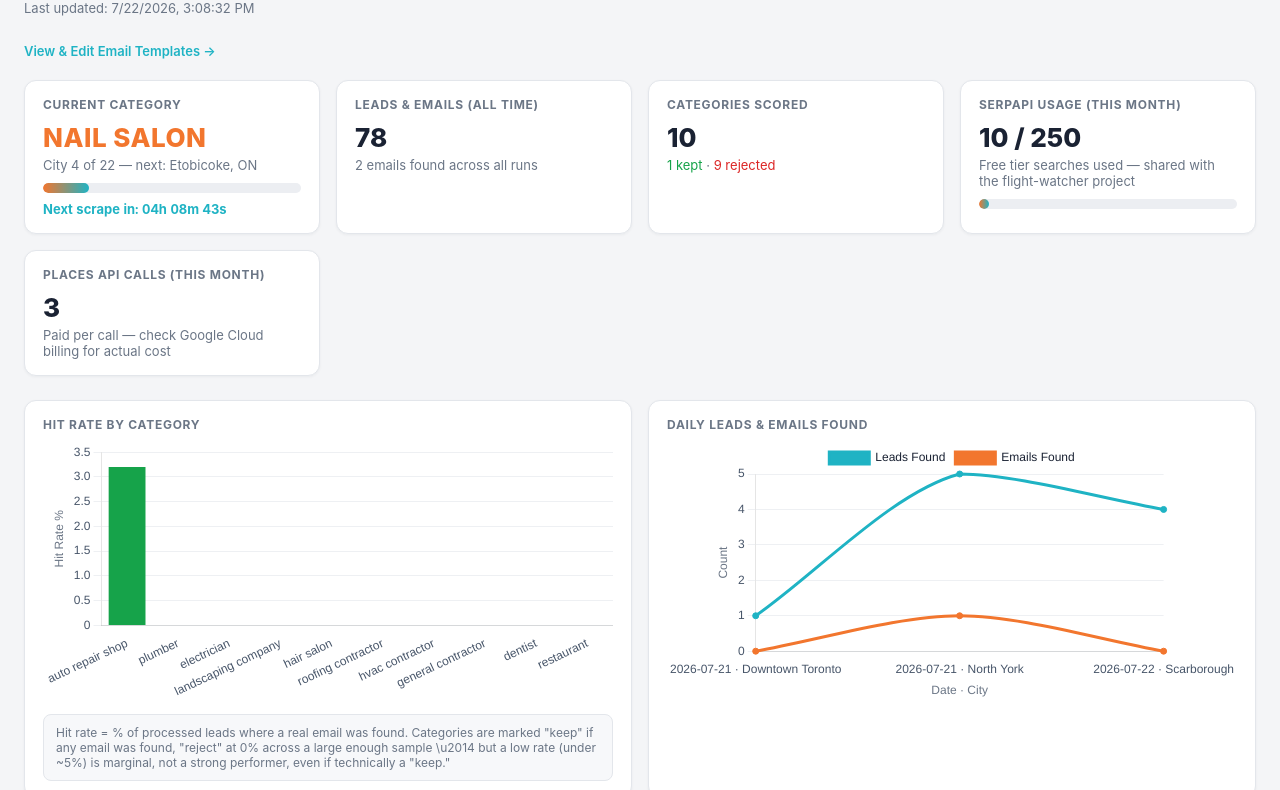
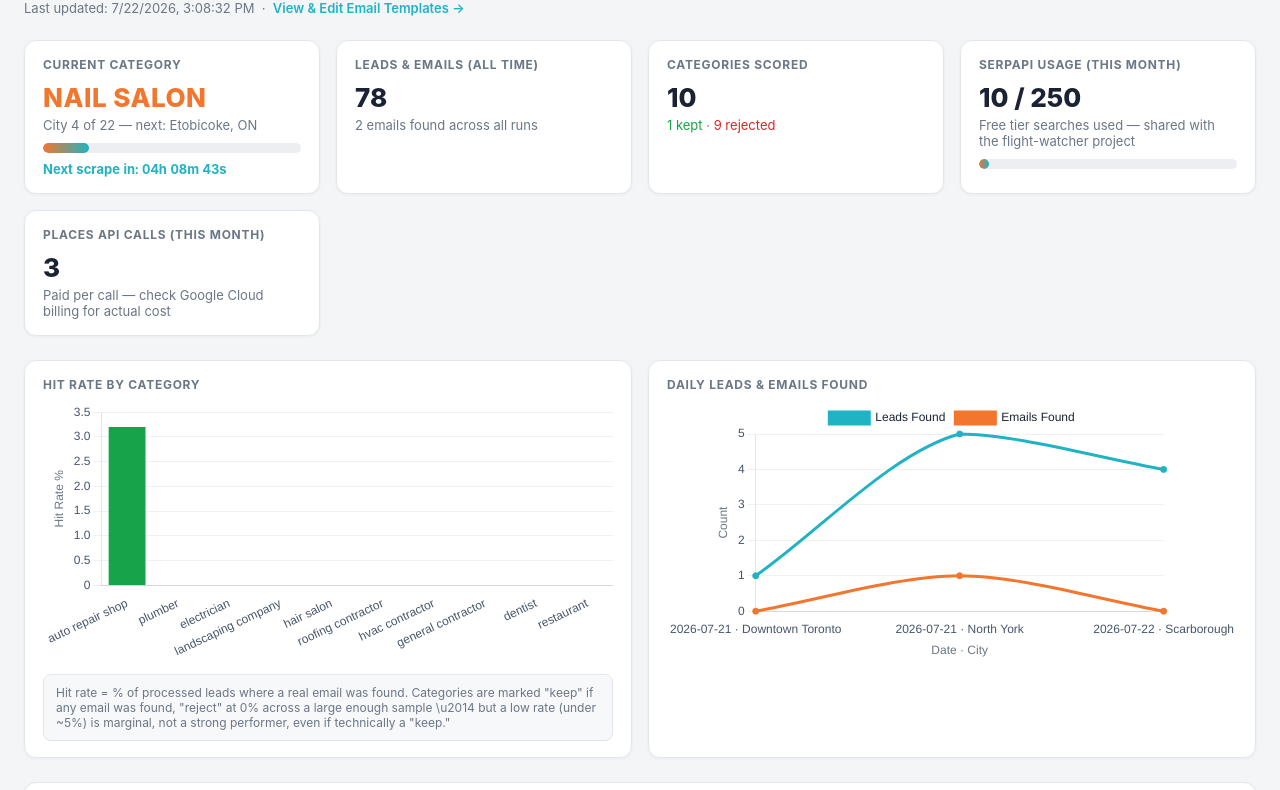
Before and after one commit to ZeroTouchAI/outreach-lead-scraper, a website: page index.html in a window 1280 px wide. Shown: the part 75-865 px from the top of the page. Drawn offline with nearby package versions, Linux system fonts and the light colour scheme.

Commit message:
chore: move templates link inline with last-updated timestamp

```diff
--- a/index.html
+++ b/index.html
@@ -52,8 +52,7 @@
     <div class="brand-sub">No-Website Lead Radar</div>
   </div>
 </div>
-<div class="subtitle" id="lastUpdated">Loading...</div>
-<div style="margin-bottom:20px;"><a href="templates.html" style="font-size:13px; color:#1fb3c4; text-decoration:none; font-weight:600;">View &amp; Edit Email Templates &rarr;</a></div>
+<div class="subtitle" id="lastUpdated">Loading... &nbsp;&middot;&nbsp; <a href="templates.html" style="color:#1fb3c4; text-decoration:none; font-weight:600;">View &amp; Edit Email Templates &rarr;</a></div>
 
 <div class="grid" id="statusCards"></div>
 
@@ -98,9 +97,10 @@ async function loadDashboard() {
     document.getElementById("lastUpdated").textContent = "Failed to load dashboard data: " + err.message;
     return;
   }
-  document.getElementById("lastUpdated").textContent = data.lastUpdated
+  document.getElementById("lastUpdated").innerHTML = (data.lastUpdated
     ? "Last updated: " + new Date(data.lastUpdated).toLocaleString()
-    : "Not yet run -- this is the starting state before day 1.";
+    : "Not yet run -- this is the starting state before day 1.")
+    + ' &nbsp;&middot;&nbsp; <a href="templates.html" style="color:#1fb3c4; text-decoration:none; font-weight:600;">View &amp; Edit Email Templates &rarr;</a>';
   renderStatusCards(data);
   renderLeaderboard(data);
   renderCompanies(data);
```
